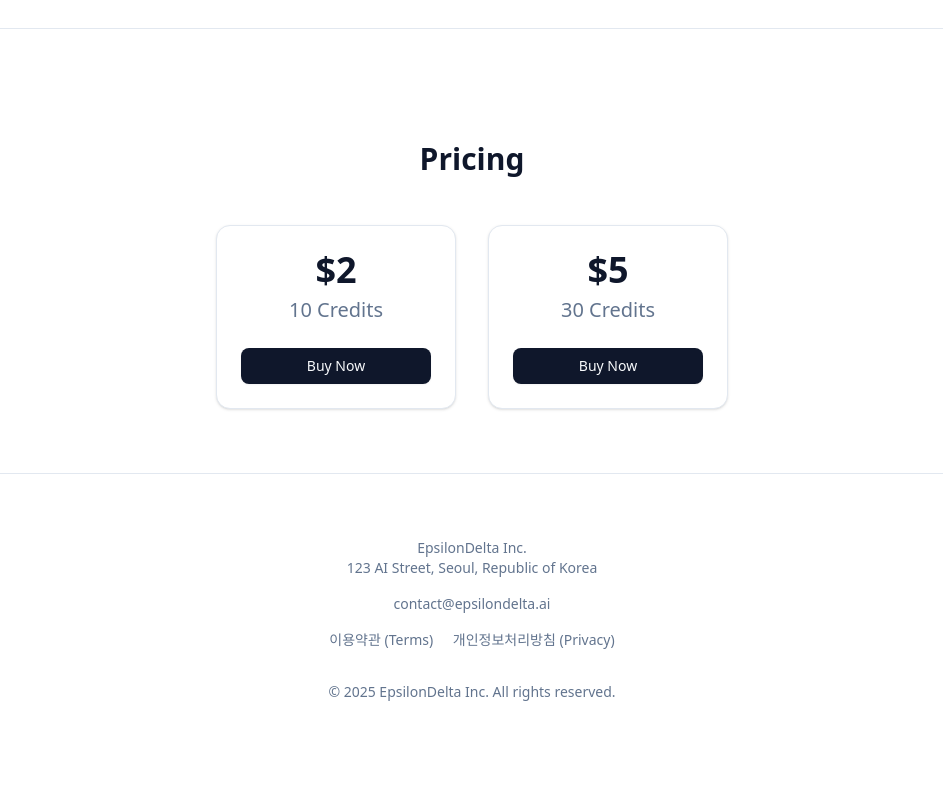
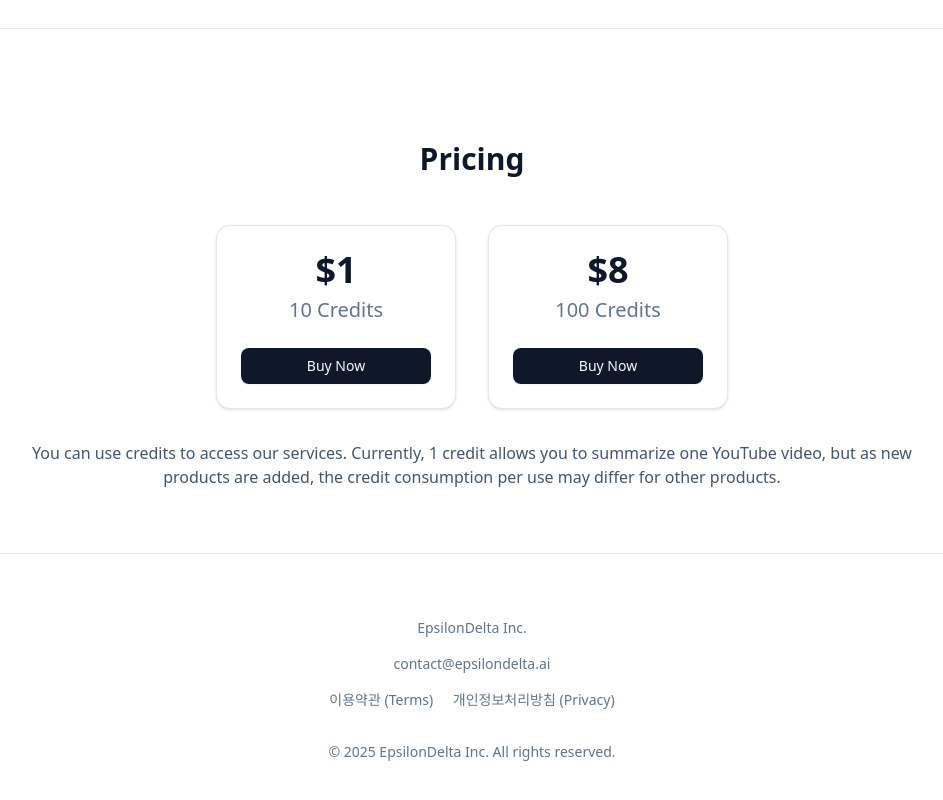
Before and after one commit to Epsilondelta-ai/epsilondelta.ai, a SvelteKit app: page / in a window 1280 px wide. Shown: the part 2181-2981 px from the top of the page, without its empty margins (168-1111 px from the left). Before the commit the page ends 2947 px from the top, so only its background shows below. Built offline with nearby package versions, Linux system fonts and the light colour scheme.

Commit message:
가격 정책 하단부에 설명 추가

```diff
--- a/src/routes/+page.svelte
+++ b/src/routes/+page.svelte
@@ -79,15 +79,17 @@
 				buyButton: '구매하기',
 				items: [
 					{
-						price: '$2',
+						price: '$1',
 						credits: '10 크레딧'
 					},
 					{
-						price: '$5',
-						credits: '30 크레딧'
+						price: '$8',
+						credits: '100 크레딧'
 					}
 				],
-				comingSoon: 'More products are coming soon. Stay tuned!'
+				description:
+					'크레딧을 이용해 자사의 서비스들을 이용할 수 있습니다. 현재는 1 크레딧을 이용하여 YouTube 영상 요약을 1회 할 수 있지만, 새로운 제품이 추가되면 다른 제품은 횟수당 크레딧 소모가 다를 수 있습니다.',
+				comingSoon: '더 많은 제품들이 출시될 예정입니다. 기대해주세요!'
 			}
 		},
 		en: {
@@ -144,14 +146,16 @@
 				buyButton: 'Buy Now',
 				items: [
 					{
-						price: '$2',
+						price: '$1',
 						credits: '10 Credits'
 					},
 					{
-						price: '$5',
-						credits: '30 Credits'
+						price: '$8',
+						credits: '100 Credits'
 					}
 				],
+				description:
+					'You can use credits to access our services. Currently, 1 credit allows you to summarize one YouTube video, but as new products are added, the credit consumption per use may differ for other products.',
 				comingSoon: 'More products are coming soon. Stay tuned!'
 			}
 		}
@@ -353,6 +357,9 @@
 					</Card>
 				{/each}
 			</div>
+			<p class="mt-8 text-center text-slate-600 dark:text-slate-400">
+				{@html currentContent.pricing.description}
+			</p>
 		</div>
 	</section>
 
@@ -360,7 +367,6 @@
 		<div class="container mx-auto max-w-4xl">
 			<div class="text-center text-sm text-slate-500 dark:text-slate-400">
 				<p>EpsilonDelta Inc.</p>
-				<p>123 AI Street, Seoul, Republic of Korea</p>
 				<p class="mt-4">
 					<a href="mailto:contact@epsilondelta.ai" class="hover:underline"
 						>contact@epsilondelta.ai</a
```
